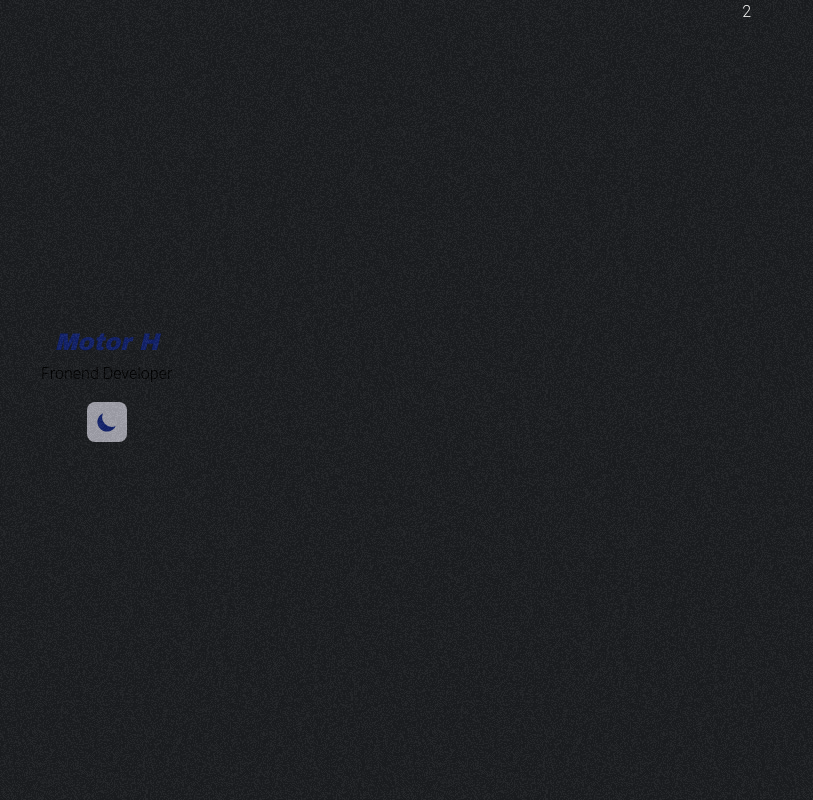
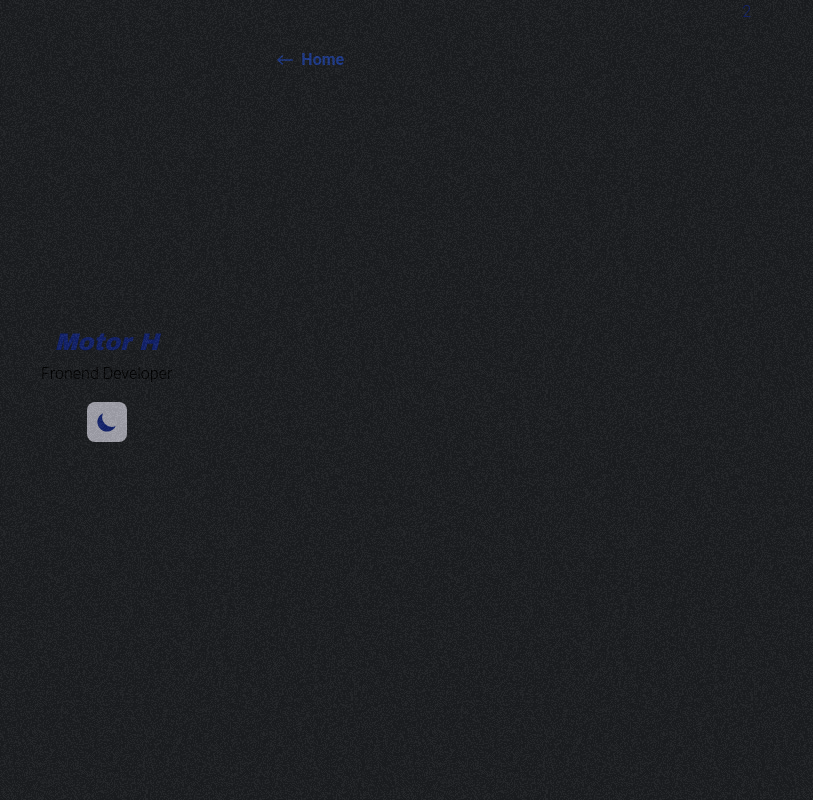
Before and after one commit to ghkdsigm/https---github.com-ghkdsigm-new-portfolio-2022-v2, a Vue app in the folder my-portpolio/: page /info in a window 1280 px wide. Shown: the whole page, without its empty margins (0-813 px from the left). Built offline with nearby package versions, Linux system fonts and the light colour scheme; a web font is replaced by a local one.

Commit message:
뒤로가기버튼 추가

```diff
--- /dev/null
+++ b/my-portpolio/src/components/common/BackHome.vue
@@ -0,0 +1,25 @@
+<template>
+  <div class="mt-12">
+    <router-link to="/" class="flex items-center">
+      <!-- <svg version="1.1" class="w-4 dark:fill-orange-300 fill-blue-900 mr-2" xmlns="http://www.w3.org/2000/svg" xmlns:xlink="http://www.w3.org/1999/xlink" x="0px" y="0px" viewBox="0 0 1000 1000" enable-background="new 0 0 1000 1000" xml:space="preserve">
+      <metadata> Svg Vector Icons : http://www.onlinewebfonts.com/icon </metadata>
+      <g><path d="M380.5,100.5l-350,350c-27.3,27.3-27.3,71.6,0,99l350,350c27.3,27.3,71.6,27.3,99,0c27.3-27.3,27.3-71.6,0-99L249,570h671c38.7,0,70-31.3,70-70c0-38.7-31.3-70-70-70H249l230.5-230.5c13.7-13.7,20.5-31.6,20.5-49.5c0-17.9-6.8-35.8-20.5-49.5C452.1,73.2,407.8,73.2,380.5,100.5z"/></g>
+      </svg> -->
+      <svg version="1.1" class="w-4 dark:fill-orange-300 fill-blue-900 mr-2" xmlns="http://www.w3.org/2000/svg" xmlns:xlink="http://www.w3.org/1999/xlink" x="0px" y="0px" viewBox="0 0 1000 1000" enable-background="new 0 0 1000 1000" xml:space="preserve">
+      <metadata> Svg Vector Icons : http://www.onlinewebfonts.com/icon </metadata>
+      <g><path d="M976.5,458.2H170l206-198.3c5.3-5.3,5.3-13.8,0-19.1l-41.4-41.4c-5.3-5.3-13.8-5.3-19.1,0L56.2,449c-0.3,0.3-0.6,0.5-0.9,0.8l-1.4,1.4l-40,38.5c-2.8,2.8-4.1,6.6-3.9,10.3c-0.2,3.7,1.1,7.5,3.9,10.3L54,548.9l1.3,1.3c0.3,0.3,0.5,0.5,0.8,0.7l259.3,249.6c5.3,5.3,13.8,5.3,19.1,0l41.4-41.4c5.3-5.3,5.3-13.8,0-19.1l-204-196.4h804.6c7.5,0,13.5-6,13.5-13.5v-58.5C990,464.2,984,458.2,976.5,458.2z"/></g>
+      </svg>
+      <span class="dark:text-orange-300 text-blue-900 font-bold">Home</span>
+    </router-link>
+  </div>
+</template>
+
+<script>
+export default {
+
+}
+</script>
+
+<style>
+
+</style>
--- a/my-portpolio/src/pages/Career.vue
+++ b/my-portpolio/src/pages/Career.vue
@@ -1,10 +1,16 @@
 <template>
-  <div>3</div>
+  <div class="dark:text-primary text-third">
+    <BackHome class="absolute"></BackHome>
+    <div>3</div>
+  </div>
 </template>
 
 <script>
+import BackHome from '../components/common/BackHome.vue'
 export default {
-
+  components:{
+    BackHome
+  }
 }
 </script>
 
--- /dev/null
+++ b/my-portpolio/src/pages/Contact.vue
@@ -0,0 +1,19 @@
+<template>
+  <div class="dark:text-primary text-third">
+    <BackHome class="absolute"></BackHome>
+    <div>6</div>
+  </div>
+</template>
+
+<script>
+import BackHome from '../components/common/BackHome.vue'
+export default {
+  components:{
+    BackHome
+  }
+}
+</script>
+
+<style>
+
+</style>
--- a/my-portpolio/src/pages/Info.vue
+++ b/my-portpolio/src/pages/Info.vue
@@ -1,9 +1,16 @@
 <template>
-  <div class="dark:text-primary">2</div>
+  <div class="dark:text-primary text-third">
+    <BackHome class="absolute"></BackHome>
+    <div>2</div>
+  </div>
 </template>
 
 <script>
+import BackHome from '../components/common/BackHome.vue'
 export default {
+  components:{
+    BackHome
+  }
 
 }
 </script>
--- a/my-portpolio/src/pages/Study.vue
+++ b/my-portpolio/src/pages/Study.vue
@@ -1,10 +1,16 @@
 <template>
-  <div>5</div>
+  <div class="dark:text-primary text-third">
+    <BackHome class="absolute"></BackHome>
+    <div>5</div>
+  </div>
 </template>
 
 <script>
+import BackHome from '../components/common/BackHome.vue'
 export default {
-
+  components:{
+    BackHome
+  }
 }
 </script>
 
--- a/my-portpolio/src/pages/Works.vue
+++ b/my-portpolio/src/pages/Works.vue
@@ -1,10 +1,16 @@
 <template>
-  <div>4</div>
+  <div class="dark:text-primary text-third">
+    <BackHome class="absolute"></BackHome>
+    <div>4</div>
+  </div>
 </template>
 
 <script>
+import BackHome from '../components/common/BackHome.vue'
 export default {
-
+  components:{
+    BackHome
+  }
 }
 </script>
 
```
Also changed, not shown: my-portpolio/src/assets/images/back.svg (added), my-portpolio/src/assets/images/back2.svg (added).
